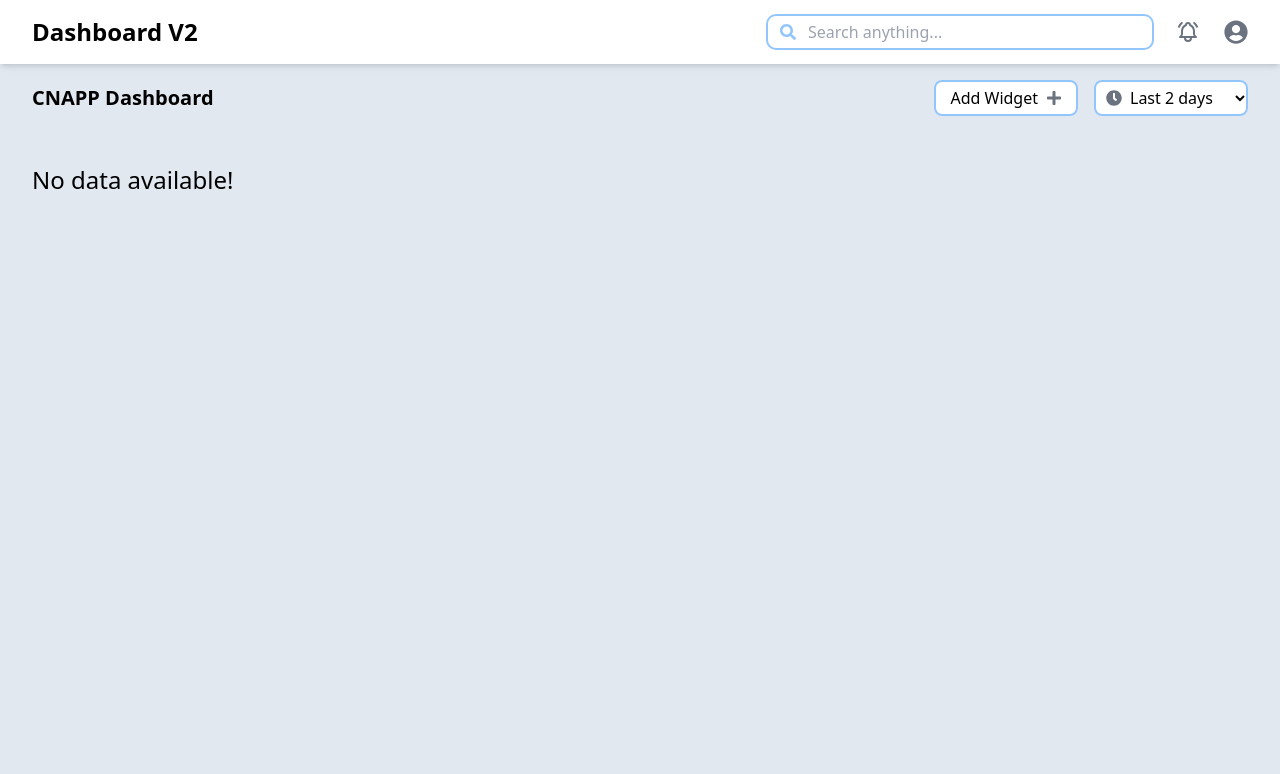
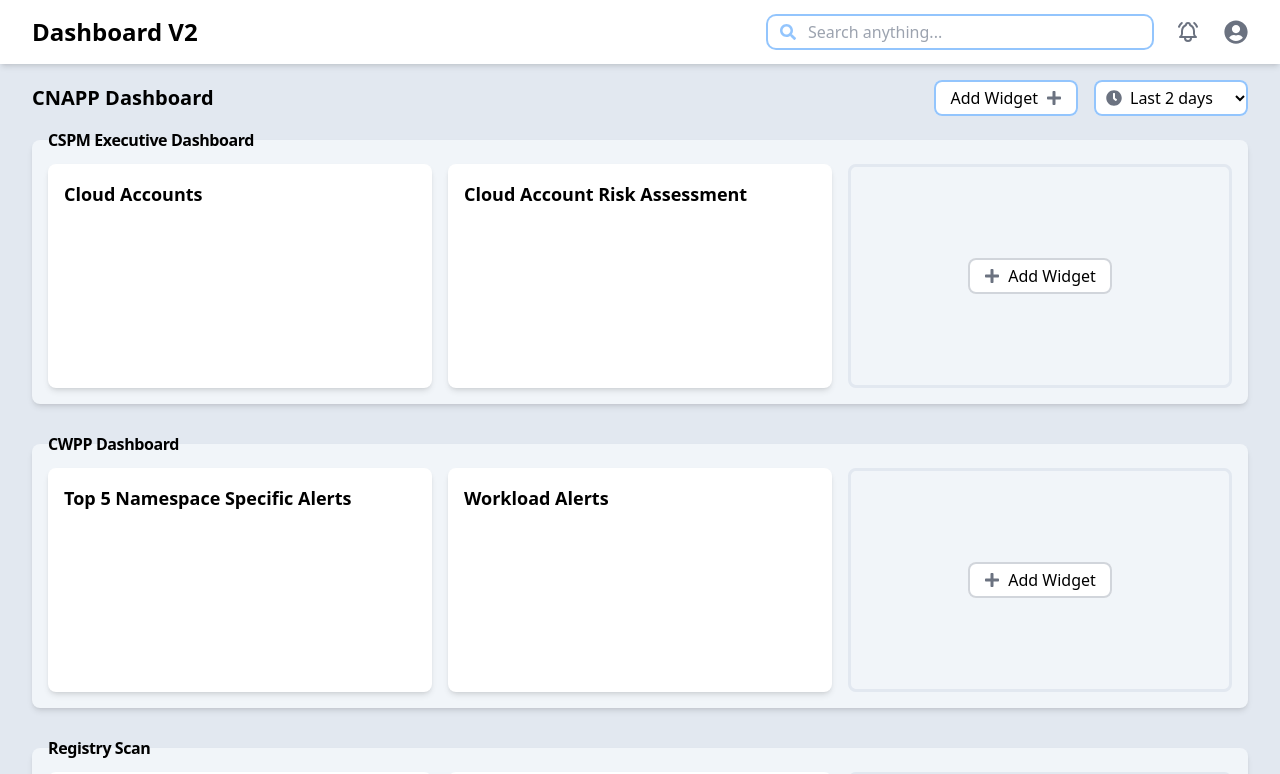
Before and after one commit to rd273001/CNAPP_Dashboard, a React (Vite) app: page / in a window 1280 px wide. Shown: the top 774 px of the page. Built offline with nearby package versions, Linux system fonts and the light colour scheme.

Commit message:
"Added Redux state management for categories and selected widgets, implemented search functionality for widgets, and some updated UI components"

```diff
--- /dev/null
+++ b/dashboardData.js
@@ -0,0 +1,114 @@
+export const initialDashboardData = {
+  categories: [
+    {
+      id: 'cspm-executive-dashboard',
+      name: 'CSPM Executive Dashboard',
+      widgets: [
+        {
+          id: 'cloud-accounts',
+          name: 'Cloud Accounts',
+          type: 'doughnut',
+          total: 2,
+          data: {
+            labels: [`Connected`, 'Not Connected'],
+            datasets: [{
+              data: [2, 2],
+              backgroundColor: ['#4299e1', '#e2e8f0'],
+              borderWidth: 0,
+              spacing: 1,
+              hoverOffset: 5
+            }],
+          },
+          options: {
+            cutout: '65%',
+            plugins: {
+              legend: {
+                display: false,
+              },
+            },
+          },
+        },
+        {
+          id: 'cloud-account-risk',
+          name: 'Cloud Account Risk Assessment',
+          type: 'doughnut',
+          total: 9659,
+          data: {
+            labels: ['Failed', 'Warning', 'Not available', 'Passed'],
+            datasets: [{
+              data: [1689, 681, 36, 7253],
+              backgroundColor: ['#b11111', '#fdd94b', '#aaa', '#48bb78'],
+              borderWidth: 0,
+              spacing: 1,
+              hoverOffset: 5
+            }],
+          },
+          options: {
+            padding: '',
+            cutout: '65%',
+            plugins: {
+              legend: {
+                display: false,
+              },
+            },
+          },
+        },
+      ]
+    },
+    {
+      id: 'cwpp-dashboard',
+      name: 'CWPP Dashboard',
+      widgets: [
+        {
+          id: 'namespace-alerts',
+          name: 'Top 5 Namespace Specific Alerts',
+          type: 'unknown',
+          data: {},
+          options: {}
+        },
+        {
+          id: 'workload-alerts',
+          name: 'Workload Alerts',
+          type: 'unknown',
+          data: {},
+          options: {}
+        },
+      ]
+    },
+    {
+      id: 'registry-scan',
+      name: 'Registry Scan',
+      widgets: [
+        {
+          id: 'image-risk',
+          name: 'Image Risk Assessment',
+          type: 'horizontalBar',
+          title: 'Total Vulnerabilities',
+          data: {
+            total: 1470,
+            labels: ['Critical', 'High', 'Medium', 'Low'],
+            datasets: [{
+              data: [9, 150, 490, 695],
+              backgroundColor: ['#a11111', '#e21212', '#ed8936', '#fdd94b'],
+            }],
+          },
+        },
+        {
+          id: 'image-security',
+          name: 'Image Security Issues',
+          type: 'horizontalBar',
+          title: 'Total Images',
+          data: {
+            total: 8,
+            labels: ['Critical', 'High', 'Medium', 'Low'],
+            datasets: [{
+              data: [2, 2, 2, 1],
+              backgroundColor: ['#a11111', '#e21212', '#ed8936', '#fdd94b'],
+            }],
+          },
+        },
+      ]
+    },
+    // TODO - other dummy data will be added as text dynamically by the user input
+  ]
+};
--- /dev/null
+++ b/src/components/Category.jsx
@@ -0,0 +1,40 @@
+import React from 'react';
+import { FaPlus } from 'react-icons/fa';
+import Widget from './Widget';
+
+const Category = ( { category } ) => {
+
+  const handleAddWidget = ( event ) => {
+    event.stopPropagation();  // prevent the event from bubbling up to the card
+  };
+
+  return (
+    <div className='bg-slate-100 shadow-md rounded-lg p-4'>
+      <h2 className='text-base font-bold tracking-tight -mt-4 -translate-y-1/2'>{ category?.name }</h2>
+      <div className='grid grid-cols-1 lg:grid-cols-3 sm:grid-cols-2 place-content-between gap-4'>
+        {
+          category.widgets?.map( widget => (
+            <Widget
+              key={ widget.id }
+              widget={ widget }
+            />
+          ) )
+        }
+        <div
+          className='w-full min-h-56 p-4 border-[3px] border-slate-200 rounded-lg flex flex-col items-center justify-center cursor-pointer hover:bg-slate-200 group'
+          onClick={ handleAddWidget }
+        >
+          <button
+            className='flex items-center bg-white sm:px-4 px-2 py-1.5 rounded-lg ring-inset ring-2 ring-gray-300 hover:ring-blue-500 group-active:bg-blue-50 group-active:ring-blue-500 group-active:scale-105'
+            onClick={ handleAddWidget }
+          >
+            <FaPlus className='sm:mr-2 mr-1 text-gray-500' />Add Widget
+          </button>
+
+        </div>
+      </div>
+    </div>
+  );
+};
+
+export default Category;
--- /dev/null
+++ b/src/components/Widget.jsx
@@ -0,0 +1,11 @@
+import React from 'react';
+
+const Widget = ( { widget } ) => {
+  return (
+    <div className='w-full min-h-56 p-4 bg-white rounded-lg flex flex-col shadow-md relative'>
+      <p className='text-lg font-semibold'>{ widget?.name }</p>
+    </div>
+  );
+};
+
+export default Widget;
--- a/src/pages/Dashboard.jsx
+++ b/src/pages/Dashboard.jsx
@@ -1,8 +1,24 @@
 import React, { useState } from 'react';
 import { FaClock, FaPlus } from 'react-icons/fa';
+import { useSelector } from 'react-redux';
+import Category from '../components/Category';
 
 const Dashboard = () => {
   const [timeRange, setTimeRange] = useState( 'Last 2 days' );
+  const categories = useSelector( state => state.categories );
+  const { categoriesWithSelectedWidgets, searchTerm } = categories;
+
+  // handler for filtering widgets based on searchTerm
+  const filteredCategories = !searchTerm.trim() || categoriesWithSelectedWidgets.length < 1
+    ? []
+    : categoriesWithSelectedWidgets.map( category => (
+      {
+        ...category,
+        widgets: category.widgets.filter( widget =>
+          widget.name.toLowerCase().includes( searchTerm.trim().toLowerCase() )
+        ),
+      }
+    ) ).filter( category => category.widgets.length > 0 );
 
   return (
     <div className='text-black px-4 sm:px-6 lg:px-8'>
@@ -14,11 +30,11 @@ const Dashboard = () => {
           </h1>
           <div className='flex items-center gap-x-4 sm:text-base text-sm sm:overflow-hidden overflow-x-scroll scrollbar-hidden scroll-mr-3'>
             <button
-              className='flex items-center bg-white sm:px-4 px-2 py-1.5 rounded-lg ring-inset ring-2 ring-blue-300 hover:ring-blue-500 active:bg-blue-100'
+              className='flex items-center bg-white sm:px-4 px-2 py-1.5 rounded-lg ring-inset ring-2 ring-blue-300 hover:ring-blue-500 active:scale-95'
             >
               Add Widget<FaPlus className='sm:ml-2 ml-1 text-gray-500' />
             </button>
-            <div className='relative'>
+            <div className='relative active:scale-95'>
               <select
                 value={ timeRange }
                 onChange={ ( e ) => setTimeRange( e.target.value ) }
@@ -36,7 +52,23 @@ const Dashboard = () => {
 
       <div className='flex flex-col gap-10 pt-2 pb-8'>
         {
-          <p className='mt-6 sm:text-2xl text-xl'>No data available!</p>
+          searchTerm.trim()
+            ? filteredCategories.length > 0
+              ? filteredCategories.map( category => (
+                <Category
+                  key={ category.id }
+                  category={ category }
+                />
+              ) )
+              : <p className='mt-6 sm:text-2xl text-xl'>No match found!</p>
+            : categoriesWithSelectedWidgets.length > 0
+              ? categoriesWithSelectedWidgets.map( category => (
+                <Category
+                  key={ category.id }
+                  category={ category }
+                />
+              ) )
+              : <p className='mt-6 sm:text-2xl text-xl'>No data available!</p>
         }
       </div>
 
--- a/src/redux/dashboard/widgetsSlice.js
+++ b/src/redux/dashboard/widgetsSlice.js
@@ -1,14 +1,17 @@
 import { createSlice } from '@reduxjs/toolkit';
+import { initialDashboardData } from '../../../dashboardData';
 
 const widgetsSlice = createSlice( {
   name: 'categories',
   initialState: {
-    searchTerm: ''
+    searchTerm: '',
+    categories: initialDashboardData.categories,
+    categoriesWithSelectedWidgets: initialDashboardData.categories,   // initially keeping all widgets selected as default
   },
   reducers: {
     setSearchTerm: ( state, action ) => {
       state.searchTerm = action.payload;
-    }
+    },
   },
 } );;
 
```
